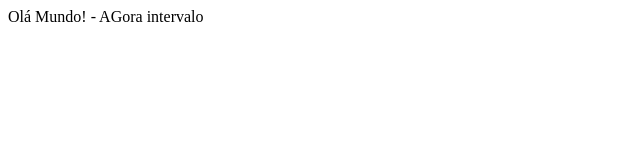
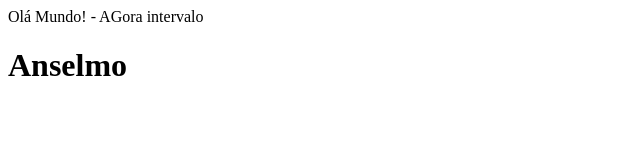
Before and after one commit to profanselmoflorentino/turmaB-sti, a plain HTML site: page index.html in a window 1280 px wide. Shown: the whole page, without its empty margins (0-640 px from the left). Drawn offline with Linux system fonts and the light colour scheme.

Commit message:
HTML
Foi colocado o H1

```diff
--- a/index.html
+++ b/index.html
@@ -7,5 +7,6 @@
 </head>
 <body>
     Olá Mundo! - AGora intervalo
+    <h1> Anselmo </h1>
 </body>
 </html>
```
